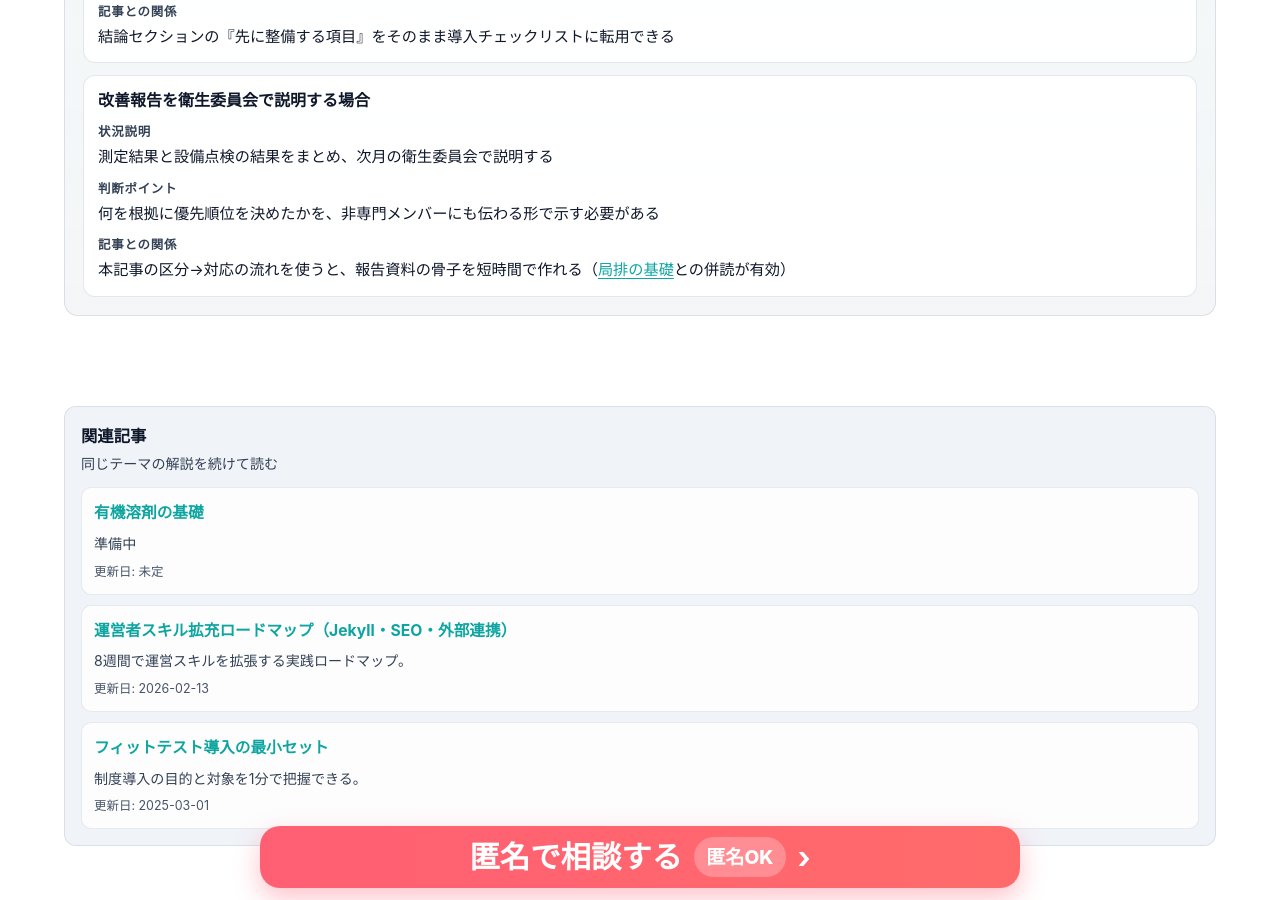
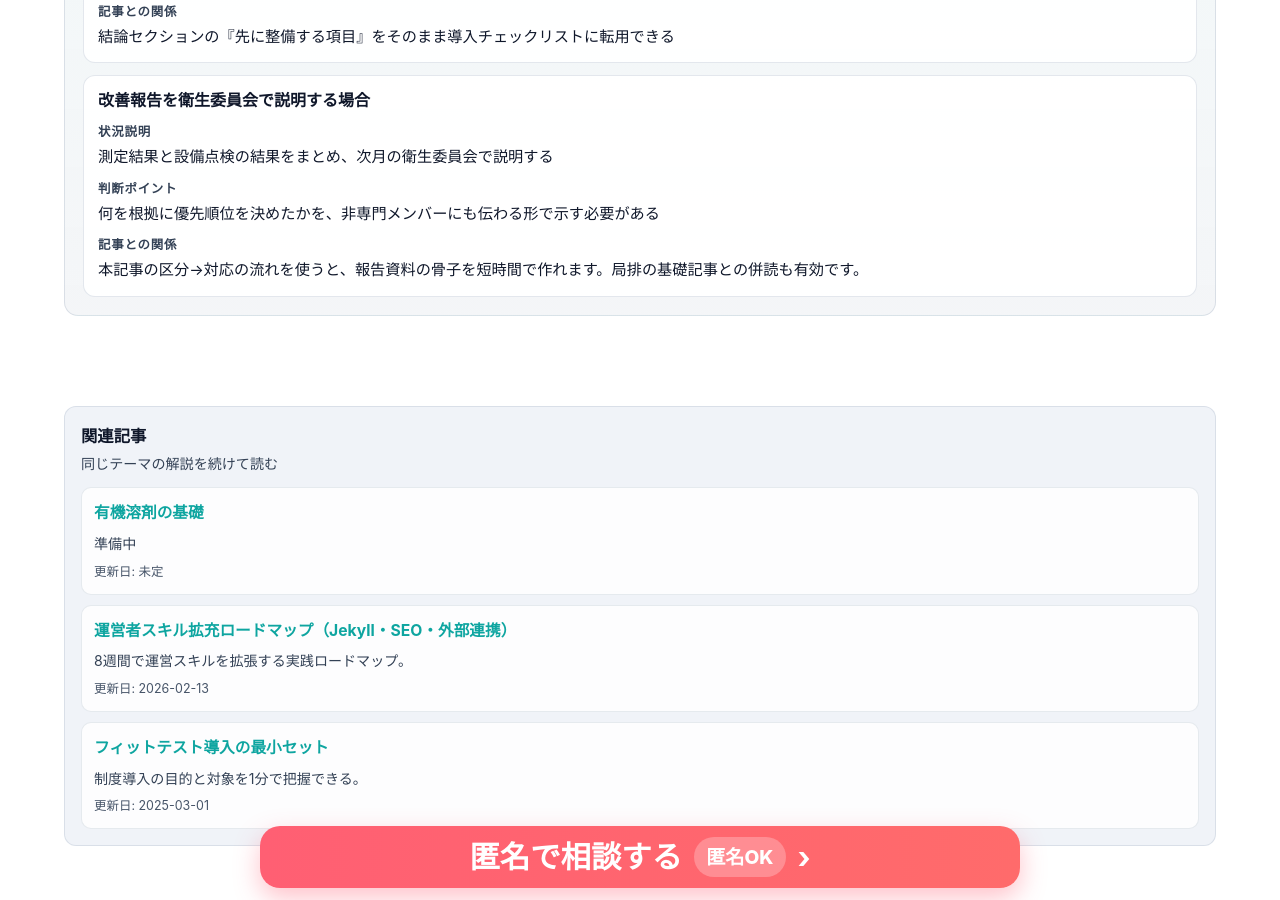
Before and after one commit to rodoeisei-lab/rodoeisei-lab, a Jekyll site: the page built from _guides/work-env-measurement-intro.md, in a window 1280 px wide and 900 px high, scrolled down 2910 px. Built offline with Jekyll 4.4.1, drawn with Linux system fonts in a browser that asks for light colours.

Commit message:
Fix root-absolute links for baseurl-safe paths

```diff
--- a/_guides/work-env-measurement-intro.md
+++ b/_guides/work-env-measurement-intro.md
@@ -28,7 +28,7 @@
   - title: "改善報告を衛生委員会で説明する場合"
     situation: "測定結果と設備点検の結果をまとめ、次月の衛生委員会で説明する"
     decision: "何を根拠に優先順位を決めたかを、非専門メンバーにも伝わる形で示す必要がある"
-    relevance: "本記事の区分→対応の流れを使うと、報告資料の骨子を短時間で作れる（[局排の基礎](/guides/organic-solvent-basics/)との併読が有効）"
+    relevance: "本記事の区分→対応の流れを使うと、報告資料の骨子を短時間で作れます。局排の基礎記事との併読も有効です。"
 flow:
   - question: "屋内作業か？"
     yes: 1
```
Also changed, not shown: pages/qa-template.md (+1 -1 lines).
